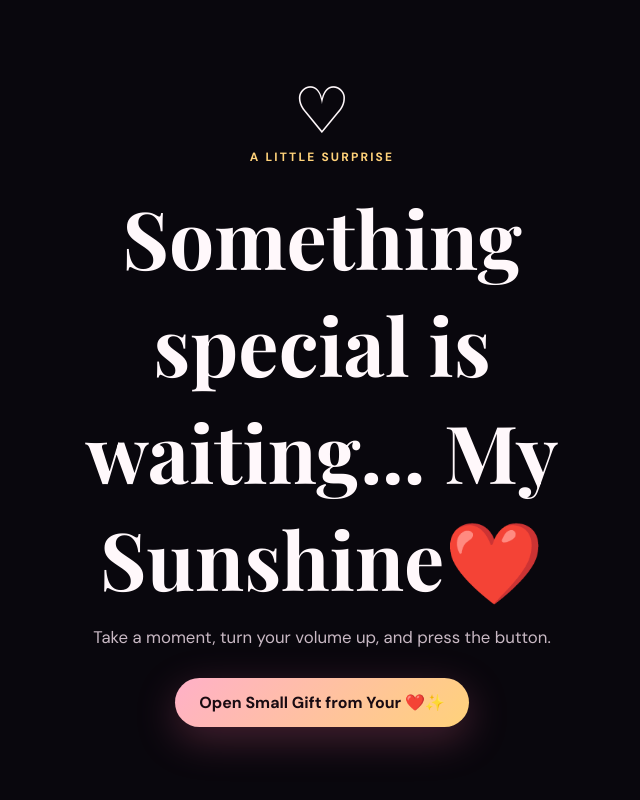
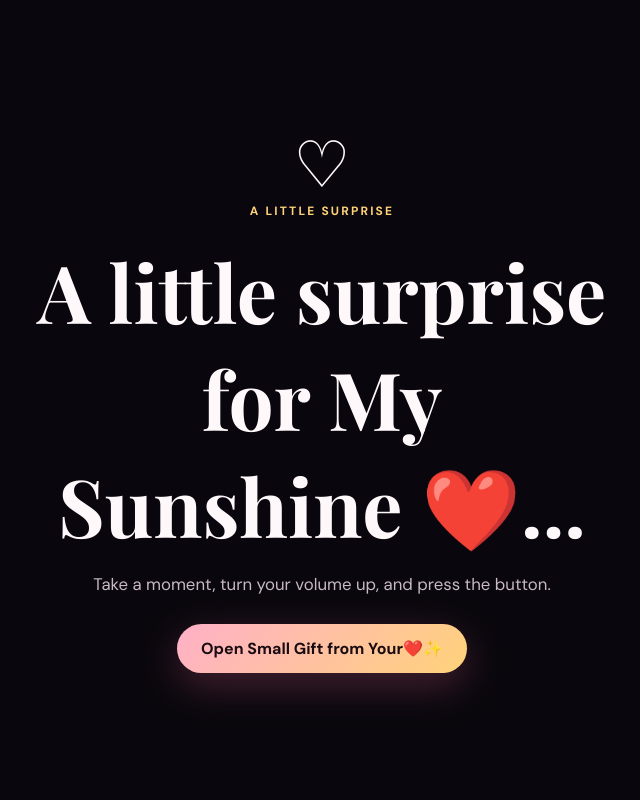
Before and after one commit to greenCoder3/Birthday_, a plain HTML site: page index.html in a window 1280 px wide. Shown: the top 800 px of the page, without its empty margins (318-958 px from the left). Drawn offline with nearby package versions, Linux system fonts and the light colour scheme.

Commit message:
Update index.html

```diff
--- a/index.html
+++ b/index.html
@@ -12,9 +12,9 @@
     <div class="intro-box">
       <div class="mini-heart">♡</div>
       <div class="eyebrow">A little surprise</div>
-      <h1>Something special is waiting... My Sunshine❤️</h1>
+      <h1>A little surprise for My Sunshine ❤️...</h1>
       <p>Take a moment, turn your volume up, and press the button.</p>
-      <button class="btn" id="startButton">Open Small Gift from Your ❤️✨</button>
+      <button class="btn" id="startButton">Open Small Gift from Your❤️✨</button>
     </div>
   </div>
 
```
